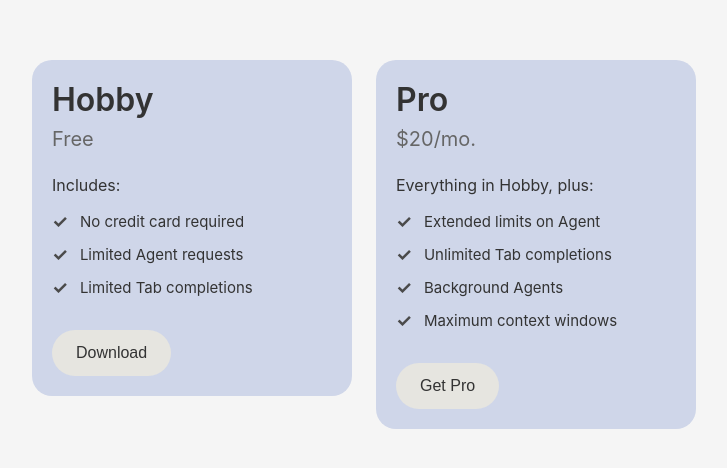
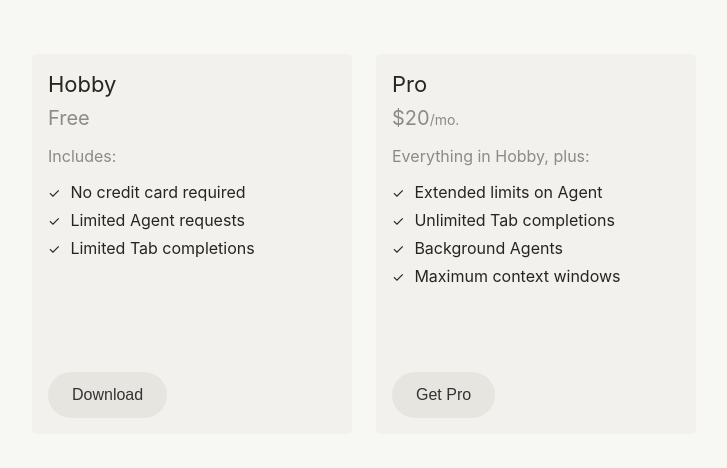
Before and after one commit to vicki2218/Memorisely-Class-1-Git-Intro, a plain HTML site: page index.html in a window 1280 px wide. Shown: the part 156-624 px from the top of the page, without its empty margins (276-1003 px from the left). Drawn offline with Linux system fonts and the light colour scheme.

Commit message:
Styled UI Cards
Updated the style and layout of the cards to match cursor.

```diff
--- a/index.html
+++ b/index.html
@@ -9,8 +9,11 @@
 <body>
     <div class="cards-container">
         <div class="card">
-            <h1 class="card-title">Hobby</h1>
-            <p class="card-price">Free</p>
+            <div class="card-top">
+                <h3 class="card-title">Hobby</h3>
+                <p class="card-price">
+                    <span class="card-price-amount">Free</span>
+                </p>
                 <div class="card-content">
                     <p class="includes-text">Includes:</p>
                     <ul class="features-list">
@@ -28,11 +31,16 @@
                         </li>
                     </ul>
                 </div>
+            </div>
             <button class="download-button">Download</button>
         </div>
         <div class="card">
-            <h1 class="card-title">Pro</h1>
-            <p class="card-price">$20/mo.</p>
+            <div class="card-top">
+                <h3 class="card-title">Pro</h3>
+                <p class="card-price">
+                    <span class="card-price-amount">$20</span>
+                    <span class="card-price-period">/mo.</span>
+                </p>
                 <div class="card-content">
                     <p class="includes-text">Everything in Hobby, plus:</p>
                     <ul class="features-list">
@@ -54,6 +62,7 @@
                         </li>
                     </ul>
                 </div>
+            </div>
             <button class="download-button">Get Pro</button>
         </div>
     </div>
--- a/styles.css
+++ b/styles.css
@@ -5,8 +5,8 @@
 }
 
 body {
-    font-family: -apple-system, BlinkMacSystemFont, 'Segoe UI', Roboto, Oxygen, Ubuntu, Cantarell, sans-serif;
-    background-color: #f5f5f5;
+    font-family: 'Inter', -apple-system, BlinkMacSystemFont, 'Segoe UI', Roboto, Oxygen, Ubuntu, Cantarell, sans-serif;
+    background-color: #f7f7f4;
     display: flex;
     justify-content: center;
     align-items: center;
@@ -24,24 +24,45 @@
 }
 
 .card {
-    background-color: #cfd6e9;
-    border-radius: 20px;
-    padding: 20px;
+    background-color: #f2f1ed;
+    border-radius: 4px;
+    padding: 16px;
     width: 320px;
     flex-shrink: 0;
+    min-height: 380px;
+    display: flex;
+    flex-direction: column;
+}
+
+.card-top {
+    display: flex;
+    flex-direction: column;
 }
 
 .card-title {
-    font-size: 32px;
-    font-weight: 600;
-    color: #333;
+    font-size: 22px;
+    line-height: 28px;
+    font-weight: 400;
+    color: #26251e;
     margin-bottom: 8px;
 }
 
 .card-price {
     font-size: 20px;
-    color: #666;
-    margin-bottom: 24px;
+    color: rgba(38, 37, 30, 0.5);
+    display: inline-flex;
+    align-items: baseline;
+}
+
+.card-price-amount {
+    font-size: 20px;
+    font-weight: 400;
+    color: rgba(38, 37, 30, 0.5);
+}
+
+.card-price-period {
+    font-size: 14px;
+    color: rgba(38, 37, 30, 0.5);
 }
 
 .card-content {
@@ -50,8 +71,8 @@
 
 .includes-text {
     font-size: 16px;
-    color: #333;
-    margin-bottom: 16px;
+    color: rgba(38, 37, 30, 0.5);
+    margin: 16px 0px;
 }
 
 .features-list {
@@ -62,16 +83,16 @@
 .features-list li {
     display: flex;
     align-items: center;
-    margin-bottom: 12px;
-    font-size: 15px;
-    color: #333;
+    margin-bottom: 8px;
+    font-size: 16px;
+    color: #26251e;
 }
 
 .checkmark {
-    color: #4a4a4a;
-    font-size: 18px;
-    margin-right: 12px;
-    font-weight: bold;
+    color: #26251e;
+    font-size: 14px;
+    margin-right: 10px;
+    font-weight: regular;
 }
 
 .download-button {
@@ -85,6 +106,7 @@
     color: #333;
     cursor: pointer;
     transition: background-color 0.2s ease;
+    margin-top: auto;
 }
 
 .download-button:hover {
```
Lines whose indentation alone changed are shown as unchanged.
